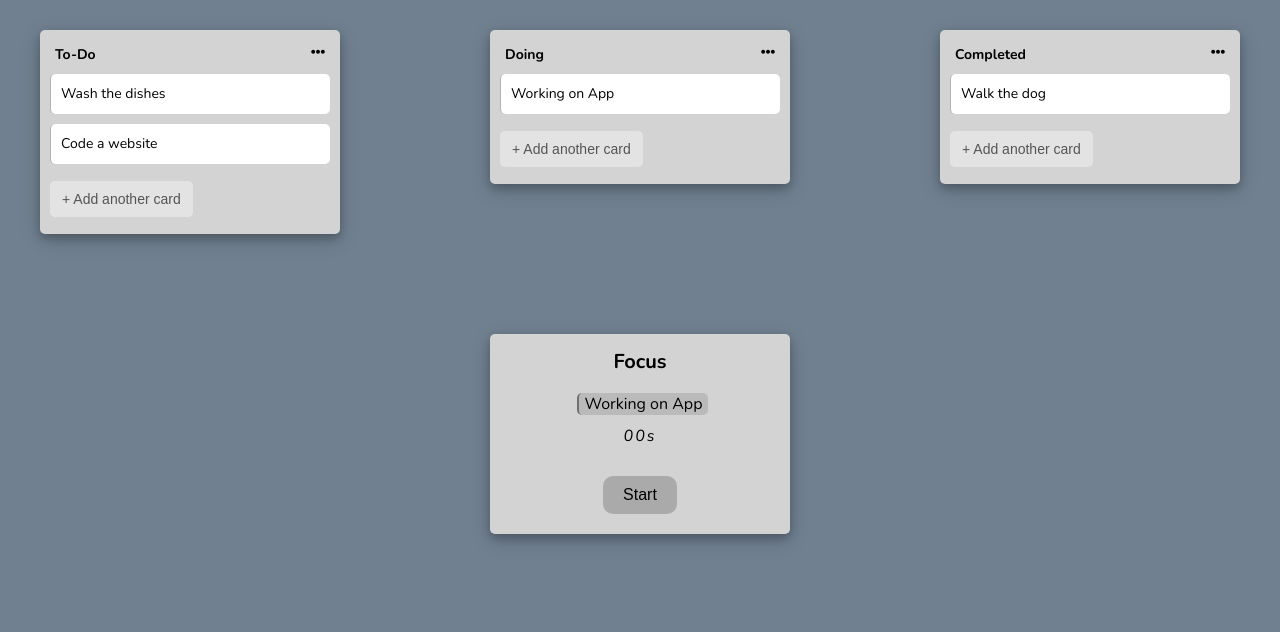
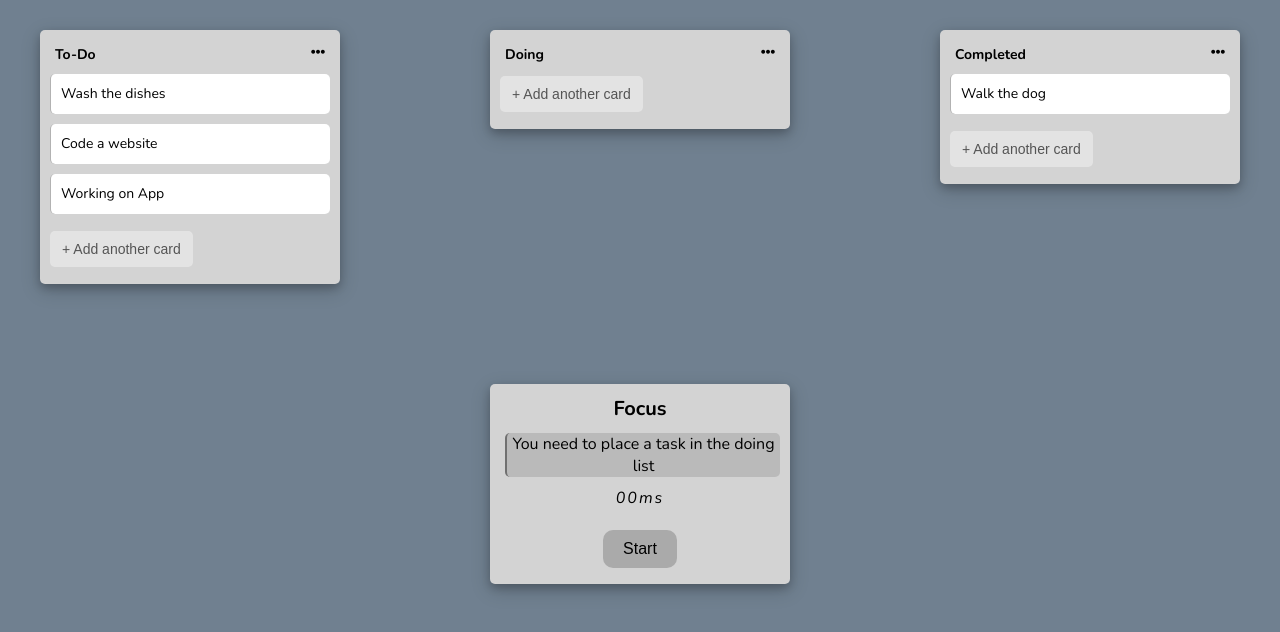
Before and after one commit to wwwLulu/Tracker-App, a Vue app: page / in a window 1280 px wide. Shown: the top 632 px of the page. Built offline with nearby package versions, Linux system fonts and the light colour scheme.

Commit message:
Fixed if there is nothing in the Doing list
Now the timer tells you to place an item into the Doing list instead
of erroring out.

```diff
--- a/src/components/Timer/TimerDisplay.vue
+++ b/src/components/Timer/TimerDisplay.vue
@@ -1,7 +1,13 @@
 <template>
     <div>
-        <p class="timer__task">{{ listItem.task }}</p>
-        <p class="timer__time">{{ parseInt(listItem.timeSpent) || '00' }}s</p>
+        <p class="timer__task">
+            {{
+                listItem
+                    ? listItem.task
+                    : 'You need to place a task in the doing list'
+            }}
+        </p>
+        <p class="timer__time">{{ listItem ? listItem.timeSpent : '00' }}ms</p>
     </div>
 </template>
 
--- a/src/store/store.js
+++ b/src/store/store.js
@@ -21,7 +21,7 @@ const store = createStore({
                 {
                     id: 3,
                     task: 'Working on App',
-                    status: 'doing',
+                    status: 'to-do',
                     timeSpent: null,
                 },
                 {
```
